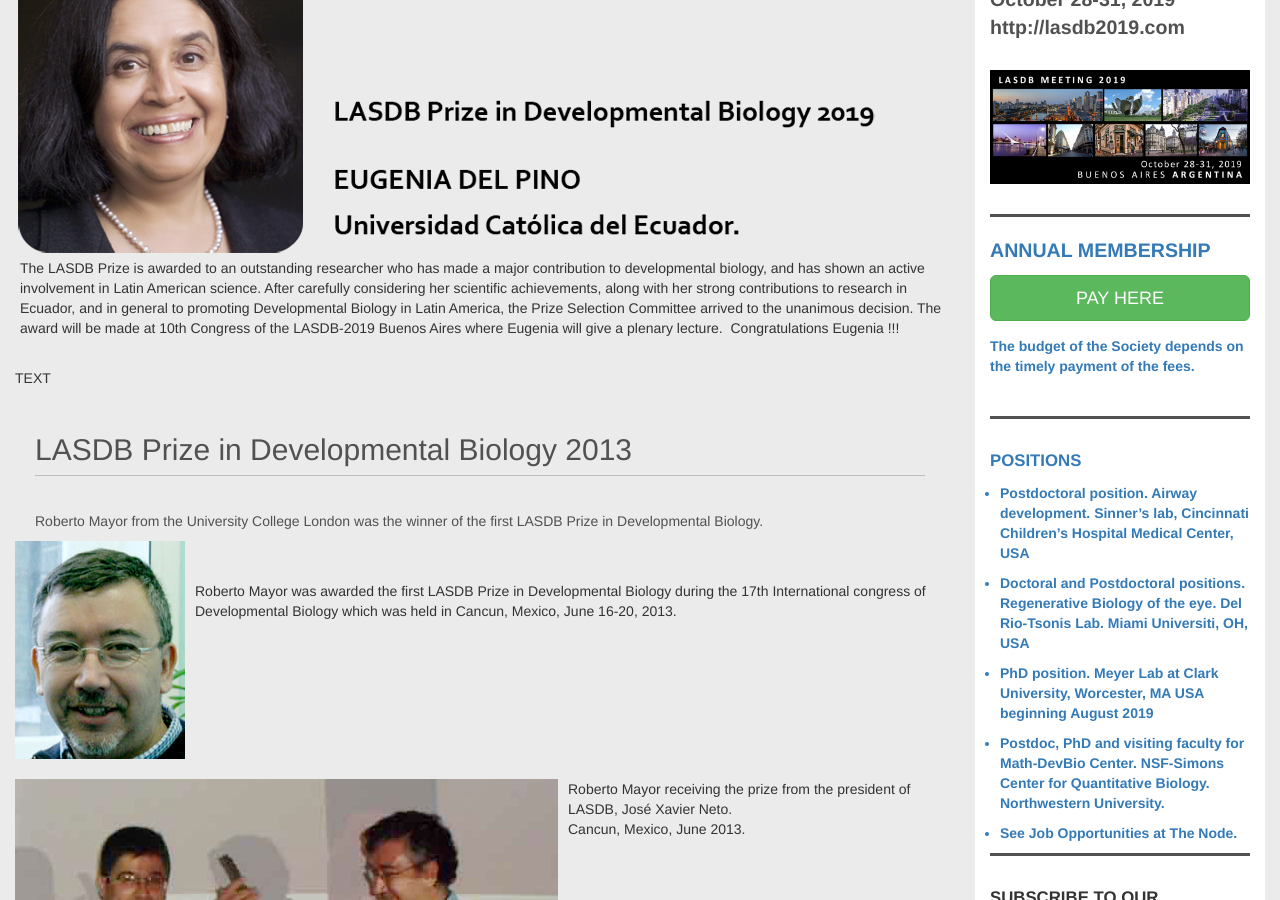
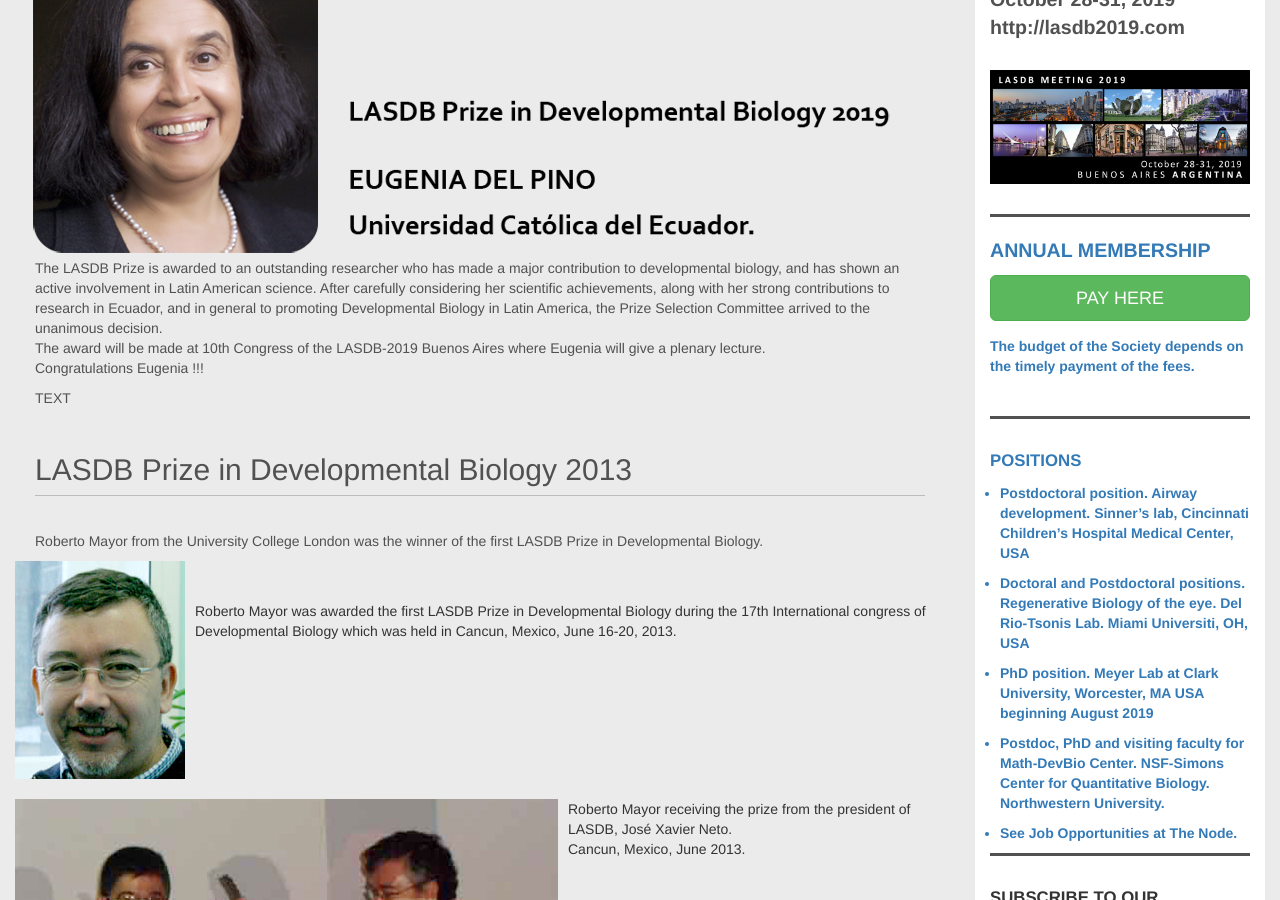
Before and after one commit to lasdb/lasdb.github.io, a Jekyll site: the page built from pages/prize.html, in a window 1280 px wide and 900 px high, scrolled down 392 px. Built offline with Jekyll 4.4.1, drawn with Linux system fonts in a browser that asks for light colours; nearby versions of some CDN libraries.

Commit message:
Update prize.html

```diff
--- a/pages/prize.html
+++ b/pages/prize.html
@@ -5,17 +5,15 @@
     <h2 class="page-header" id="page-title"> LASDB Prize in Developmental Biology 2019</h2>
     <div class="panel-body">
         <p> It is our great pleasure to announce that Eugenia del Pino was awarded the LASDB Prize 2019 !!</p>
-        <div class="row">
-            <img src="{{site.baseurl}}/img/delPino-prize-bg.png" class="img-prize img-responsive" style="margin-right:10px;"/>
-            <p id="epigrafe"> <br> <br>
-                The LASDB Prize is awarded to an outstanding researcher who has made a major contribution to developmental biology, and has shown an active involvement in Latin American science.
-After carefully considering her scientific achievements, along with her strong contributions to research in Ecuador, and in general to promoting Developmental Biology in Latin America, the Prize Selection Committee arrived to the unanimous decision.
-The award will be made at 10th Congress of the LASDB-2019 Buenos Aires where Eugenia will give a plenary lecture.
-Congratulations Eugenia !!!
-        </div>
-        <div class="row" style="margin-top:20px;">
-            <p> TEXT </p>
-        </div>
+        <img src="{{site.baseurl}}/img/delPino-prize-bg.png" class="img-prize img-responsive" style="margin-right:10px;"/>
+            <p id="epigrafe"> <br>
+        <p> The LASDB Prize is awarded to an outstanding researcher who has made a major contribution to developmental biology, and has shown an active involvement in Latin American science.
+After carefully considering her scientific achievements, along with her strong contributions to research in Ecuador, and in general to promoting Developmental Biology in Latin America, the Prize Selection Committee arrived to the unanimous decision. <br>
+The award will be made at 10th Congress of the LASDB-2019 Buenos Aires where Eugenia will give a plenary lecture. <br>
+Congratulations Eugenia !!!        </p>
+
+        <p> TEXT </p>
+
      </div>
 </div>
 
```
